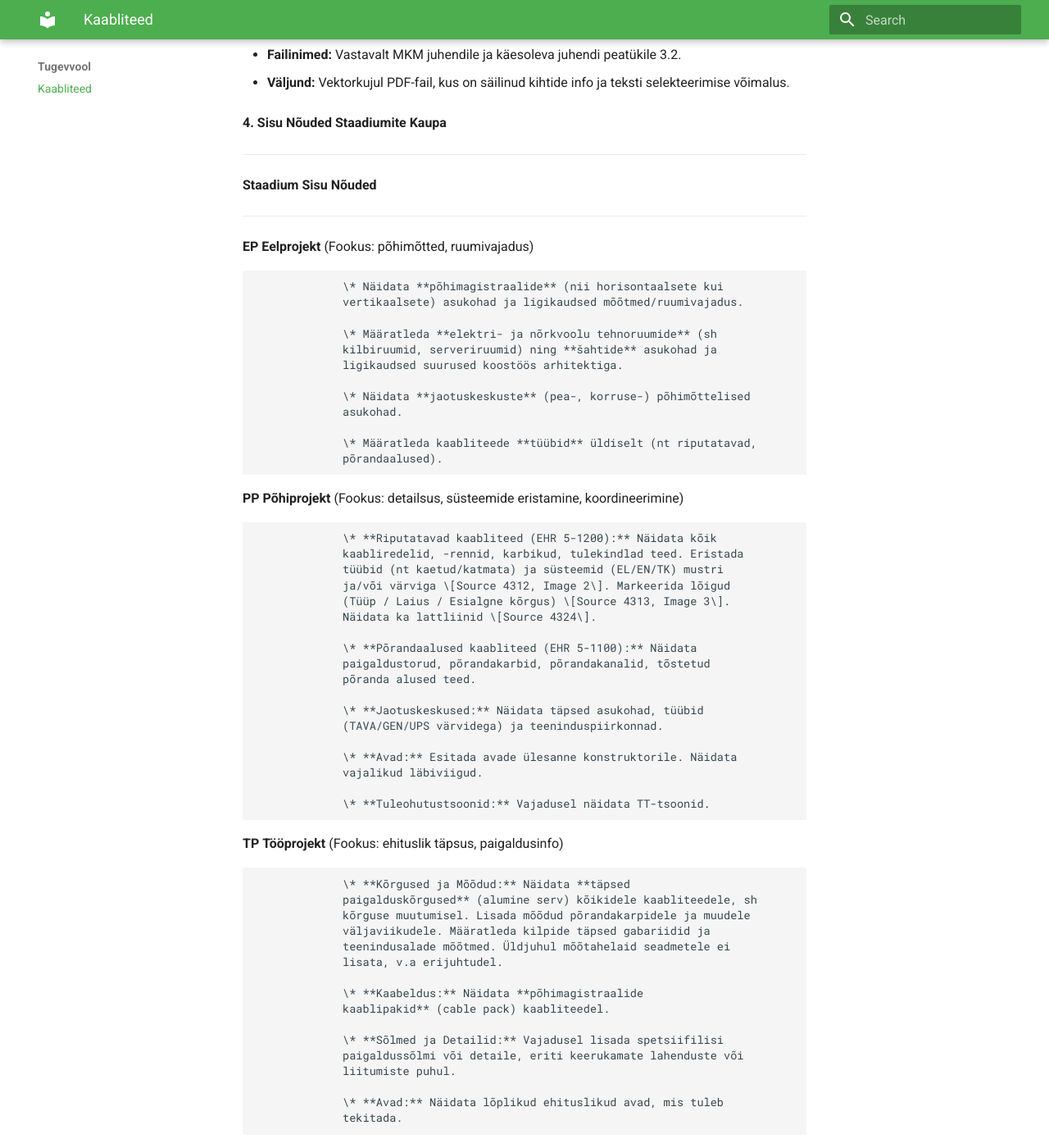
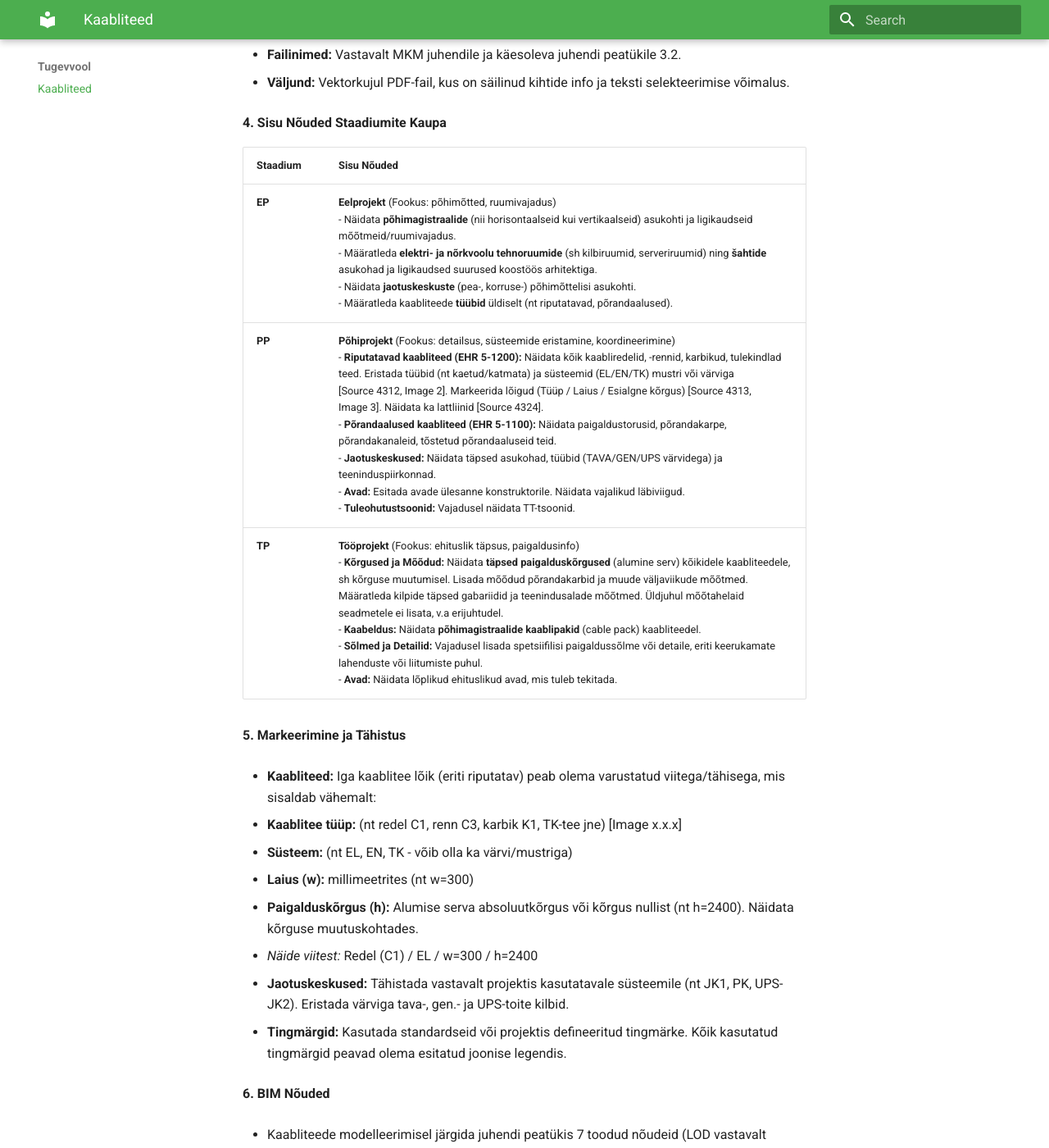
Before and after one commit to DmitriG372/ElektriJuhend, an MkDocs documentation site: the page built from docs/4_Tugevvool/4.4_Kaabliteed.md, in a window 1280 px wide and 1400 px high, scrolled down 1391 px. Shown: the whole window at 82% size. Built offline with MkDocs 1.6.1 and Material for MkDocs 9.7.7, drawn with Linux system fonts in a browser that asks for light colours.

Commit message:
Täpsustatud PP elemendi Markdown tabelis

```diff
--- a/docs/4_Tugevvool/4.4_Kaabliteed.md
+++ b/docs/4_Tugevvool/4.4_Kaabliteed.md
@@ -74,65 +74,11 @@ informatiivsus ja vastavus standarditele ning heale tavale.
 
 **4. Sisu Nõuded Staadiumite Kaupa**
 
-  -----------------------------------------------------------------------------
-  **Staadium**   **Sisu Nõuded**
-  -------------- --------------------------------------------------------------
-  **EP**         **Eelprojekt** (Fookus: põhimõtted, ruumivajadus)
-
-                 \* Näidata **põhimagistraalide** (nii horisontaalsete kui
-                 vertikaalsete) asukohad ja ligikaudsed mõõtmed/ruumivajadus.
-
-                 \* Määratleda **elektri- ja nõrkvoolu tehnoruumide** (sh
-                 kilbiruumid, serveriruumid) ning **šahtide** asukohad ja
-                 ligikaudsed suurused koostöös arhitektiga.
-
-                 \* Näidata **jaotuskeskuste** (pea-, korruse-) põhimõttelised
-                 asukohad.
-
-                 \* Määratleda kaabliteede **tüübid** üldiselt (nt riputatavad,
-                 põrandaalused).
-
-  **PP**         **Põhiprojekt** (Fookus: detailsus, süsteemide eristamine,
-                 koordineerimine)
-
-                 \* **Riputatavad kaabliteed (EHR 5-1200):** Näidata kõik
-                 kaabliredelid, -rennid, karbikud, tulekindlad teed. Eristada
-                 tüübid (nt kaetud/katmata) ja süsteemid (EL/EN/TK) mustri
-                 ja/või värviga \[Source 4312, Image 2\]. Markeerida lõigud
-                 (Tüüp / Laius / Esialgne kõrgus) \[Source 4313, Image 3\].
-                 Näidata ka lattliinid \[Source 4324\].
-
-                 \* **Põrandaalused kaabliteed (EHR 5-1100):** Näidata
-                 paigaldustorud, põrandakarbid, põrandakanalid, tõstetud
-                 põranda alused teed.
-
-                 \* **Jaotuskeskused:** Näidata täpsed asukohad, tüübid
-                 (TAVA/GEN/UPS värvidega) ja teeninduspiirkonnad.
-
-                 \* **Avad:** Esitada avade ülesanne konstruktorile. Näidata
-                 vajalikud läbiviigud.
-
-                 \* **Tuleohutustsoonid:** Vajadusel näidata TT-tsoonid.
-
-  **TP**         **Tööprojekt** (Fookus: ehituslik täpsus, paigaldusinfo)
-
-                 \* **Kõrgused ja Mõõdud:** Näidata **täpsed
-                 paigalduskõrgused** (alumine serv) kõikidele kaabliteedele, sh
-                 kõrguse muutumisel. Lisada mõõdud põrandakarpidele ja muudele
-                 väljaviikudele. Määratleda kilpide täpsed gabariidid ja
-                 teenindusalade mõõtmed. Üldjuhul mõõtahelaid seadmetele ei
-                 lisata, v.a erijuhtudel.
-
-                 \* **Kaabeldus:** Näidata **põhimagistraalide
-                 kaablipakid** (cable pack) kaabliteedel.
-
-                 \* **Sõlmed ja Detailid:** Vajadusel lisada spetsiifilisi
-                 paigaldussõlmi või detaile, eriti keerukamate lahenduste või
-                 liitumiste puhul.
-
-                 \* **Avad:** Näidata lõplikud ehituslikud avad, mis tuleb
-                 tekitada.
-  -----------------------------------------------------------------------------
+| Staadium | Sisu Nõuded |
+| -------- | ----------- |
+| **EP**   | **Eelprojekt** (Fookus: põhimõtted, ruumivajadus)<br>- Näidata **põhimagistraalide** (nii horisontaalseid kui vertikaalseid) asukohti ja ligikaudseid mõõtmeid/ruumivajadus.<br>- Määratleda **elektri- ja nõrkvoolu tehnoruumide** (sh kilbiruumid, serveriruumid) ning **šahtide** asukohad ja ligikaudsed suurused koostöös arhitektiga.<br>- Näidata **jaotuskeskuste** (pea-, korruse-) põhimõttelisi asukohti.<br>- Määratleda kaabliteede **tüübid** üldiselt (nt riputatavad, põrandaalused). |
+| **PP**   | **Põhiprojekt** (Fookus: detailsus, süsteemide eristamine, koordineerimine)<br>- **Riputatavad kaabliteed (EHR 5-1200):** Näidata kõik kaabliredelid, -rennid, karbikud, tulekindlad teed. Eristada tüübid (nt kaetud/katmata) ja süsteemid (EL/EN/TK) mustri või värviga [Source 4312, Image 2]. Markeerida lõigud (Tüüp / Laius / Esialgne kõrgus) [Source 4313, Image 3]. Näidata ka lattliinid [Source 4324].<br>- **Põrandaalused kaabliteed (EHR 5-1100):** Näidata paigaldustorusid, põrandakarpe, põrandakanaleid, tõstetud põrandaaluseid teid.<br>- **Jaotuskeskused:** Näidata täpsed asukohad, tüübid (TAVA/GEN/UPS värvidega) ja teeninduspiirkonnad.<br>- **Avad:** Esitada avade ülesanne konstruktorile. Näidata vajalikud läbiviigud.<br>- **Tuleohutustsoonid:** Vajadusel näidata TT-tsoonid. |
+| **TP**   | **Tööprojekt** (Fookus: ehituslik täpsus, paigaldusinfo)<br>- **Kõrgused ja Mõõdud:** Näidata **täpsed paigalduskõrgused** (alumine serv) kõikidele kaabliteedele, sh kõrguse muutumisel. Lisada mõõdud põrandakarbid ja muude väljaviikude mõõtmed. Määratleda kilpide täpsed gabariidid ja teenindusalade mõõtmed. Üldjuhul mõõtahelaid seadmetele ei lisata, v.a erijuhtudel.<br>- **Kaabeldus:** Näidata **põhimagistraalide kaablipakid** (cable pack) kaabliteedel.<br>- **Sõlmed ja Detailid:** Vajadusel lisada spetsiifilisi paigaldussõlme või detaile, eriti keerukamate lahenduste või liitumiste puhul.<br>- **Avad:** Näidata lõplikud ehituslikud avad, mis tuleb tekitada. |
 
 **5. Markeerimine ja Tähistus**
 
```
